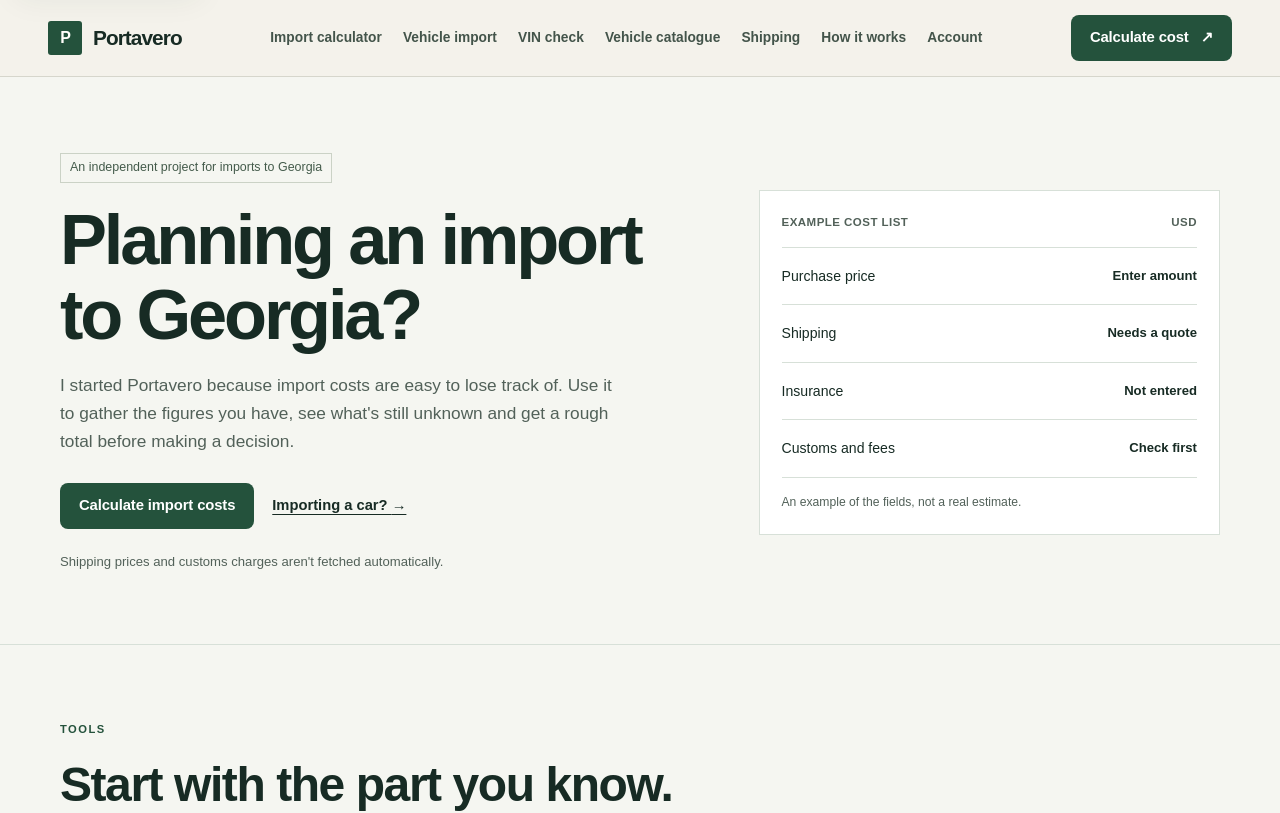
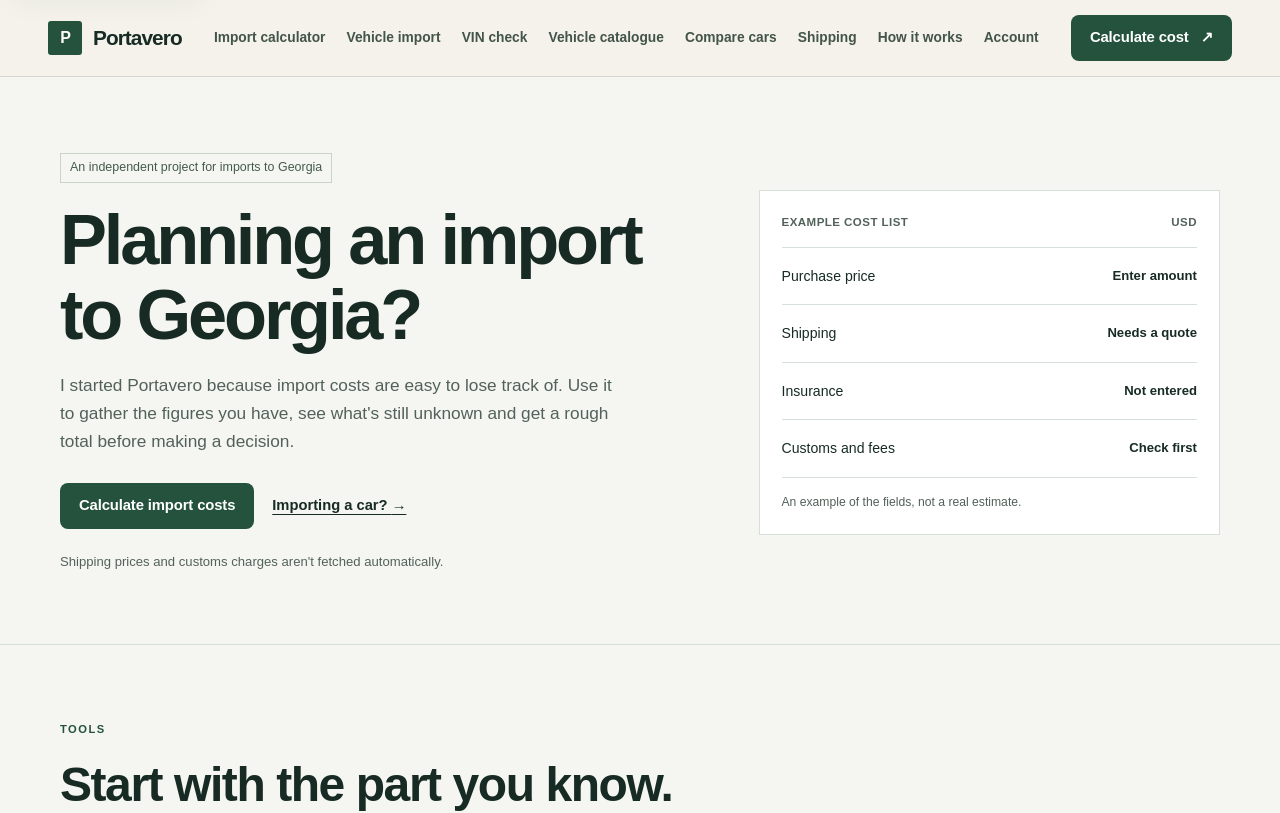
Before and after one commit to GIORGIO2032Q4E/portavero, a Next.js app: page / in a window 1280 px wide. Shown: the top 813 px of the page. Built offline with nearby package versions, Linux system fonts and the light colour scheme; no server answers.

Commit message:
Add vehicle comparison to the main navigation

```diff
--- a/src/components/SiteHeader.tsx
+++ b/src/components/SiteHeader.tsx
@@ -9,6 +9,7 @@ const navigation = [
   { href: "/vehicle-import", label: "Vehicle import" },
   { href: "/vin-check", label: "VIN check" },
   { href: "/vehicles", label: "Vehicle catalogue" },
+  { href: "/compare", label: "Compare cars" },
   { href: "/shipping", label: "Shipping" },
   { href: "/how-it-works", label: "How it works" },
   { href: "/account", label: "Account" }
```
